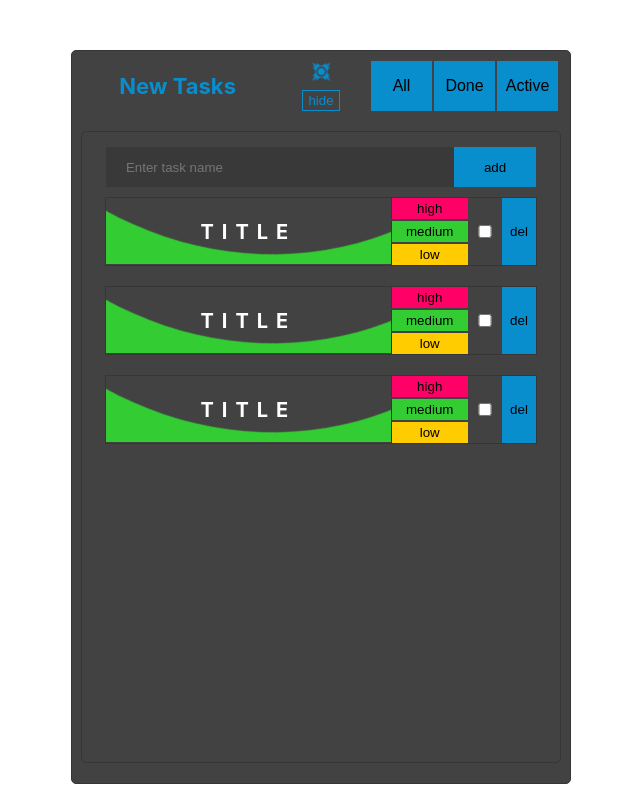
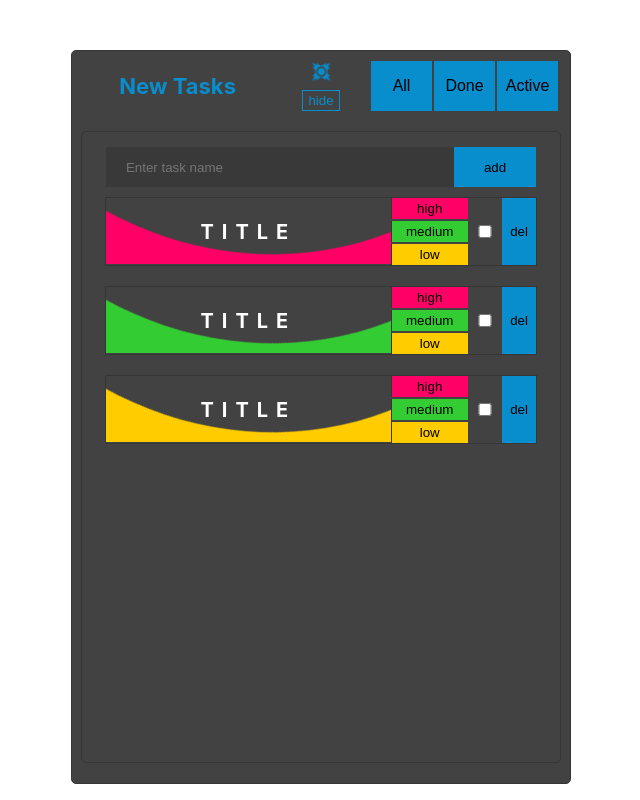
Before and after one commit to SantYaga33/TODO, a React (Create React App) app: page / in a window 1280 px wide. Shown: the top 800 px of the page, without its empty margins (319-959 px from the left). Built offline with nearby package versions, Linux system fonts and the light colour scheme.

Commit message:
added css  for task

```diff
--- a/package.json
+++ b/package.json
@@ -8,6 +8,7 @@
     "@fortawesome/free-brands-svg-icons": "^5.12.1",
     "@fortawesome/free-solid-svg-icons": "^5.12.1",
     "@fortawesome/react-fontawesome": "^0.1.9",
+    "classnames": "^2.2.6",
     "gh-pages": "^2.2.0",
     "react": "^16.8.6",
     "react-dom": "^16.8.6",
--- a/src/Todo/Root.jsx
+++ b/src/Todo/Root.jsx
@@ -1,7 +1,7 @@
 import React from 'react';
 import styles from './Root.module.css';
 import { FontAwesomeIcon } from '@fortawesome/react-fontawesome';
-
+import classNames from 'classnames';
 
 class Root extends React.Component {
 	constructor (props) {
@@ -35,7 +35,7 @@ class Root extends React.Component {
 					<div className={styles.tasks_item}>
 						<div className={styles.tasks_title__wrap}>
 							<div className={styles.task_title}>title</div>
-							<div className={styles.liquid}></div>
+							<div className={classNames(styles.liquid, styles.liquid_red )}></div>
 						</div>
 						<div className={styles.task_buttons}>
 							<button className={styles.task_button__red}>high</button>
@@ -53,7 +53,7 @@ class Root extends React.Component {
 					<div className={styles.tasks_item}>
 						<div className={styles.tasks_title__wrap}>
 							<div className={styles.task_title}>title</div>
-							<div className={styles.liquid}></div>
+							<div className={classNames(styles.liquid, styles.liquid_green )}></div>
 						</div>
 						<div className={styles.task_buttons}>
 							<button className={styles.task_button__red}>high</button>
@@ -72,7 +72,7 @@ class Root extends React.Component {
 					<div className={styles.tasks_item}>
 						<div className={styles.tasks_title__wrap}>
 							<div className={styles.task_title}>title</div>
-							<div className={styles.liquid}></div>
+							<div className={classNames(styles.liquid, styles.liquid_yellow )}></div>
 						</div>
 						<div className={styles.task_buttons}>
 							<button className={styles.task_button__red}>high</button>
--- a/src/Todo/Root.module.css
+++ b/src/Todo/Root.module.css
@@ -294,6 +294,18 @@ button, input {
     /*box-shadow: inset 0 0 50px rgba(0, 0, 0, 0.5);*/
     transition: 0.3s;
 }
+.tasks_title__wrap .liquid_red {
+    background: #ff0066;
+}
+.tasks_title__wrap .liquid_green {
+    background: #33cc33;
+}
+.tasks_title__wrap .liquid_yellow {
+    background: #ffcc00;
+}
+
+
+
 .tasks_title__wrap .liquid:before, a .liquid:after{
     content: "";
     position: absolute;
@@ -399,4 +411,52 @@ button, input {
     width: 100%;
     height: inherit;
     background-color: #088dcd;
+
 }
+
+
+
+/*===== анимация кнопки delete */
+
+.task_delete button {
+    display: inline-block;
+    vertical-align: middle;
+    -webkit-transform: perspective(1px) translateZ(0);
+    transform: perspective(1px) translateZ(0);
+    box-shadow: 0 0 1px rgba(0, 0, 0, 0);
+    position: relative;
+    background: #088dcd;
+    -webkit-transition-property: color;
+    transition-property: color;
+    -webkit-transition-duration: 0.3s;
+    transition-duration: 0.3s;
+}
+.task_delete button:before {
+    content: "";
+    position: absolute;
+    z-index: -1;
+    top: 0;
+    bottom: 0;
+    left: 0;
+    right: 0;
+    background: red;
+    -webkit-transform: scaleX(0);
+    transform: scaleX(0);
+    -webkit-transform-origin: 50%;
+    transform-origin: 50%;
+    -webkit-transition-property: transform;
+    transition-property: transform;
+    -webkit-transition-duration: 0.3s;
+    transition-duration: 0.3s;
+    -webkit-transition-timing-function: ease-out;
+    transition-timing-function: ease-out;
+}
+.task_delete button:hover, .task_delete button:focus, .task_delete button:active {
+    color: white;
+}
+.task_delete button:hover:before, .task_delete button:focus:before, .task_delete button:active:before {
+    -webkit-transform: scaleX(1);
+    transform: scaleX(1);
+}
+
+/*=====*/
```
Also changed, not shown: 1 other file (tests, documents, lock files or other folders).
